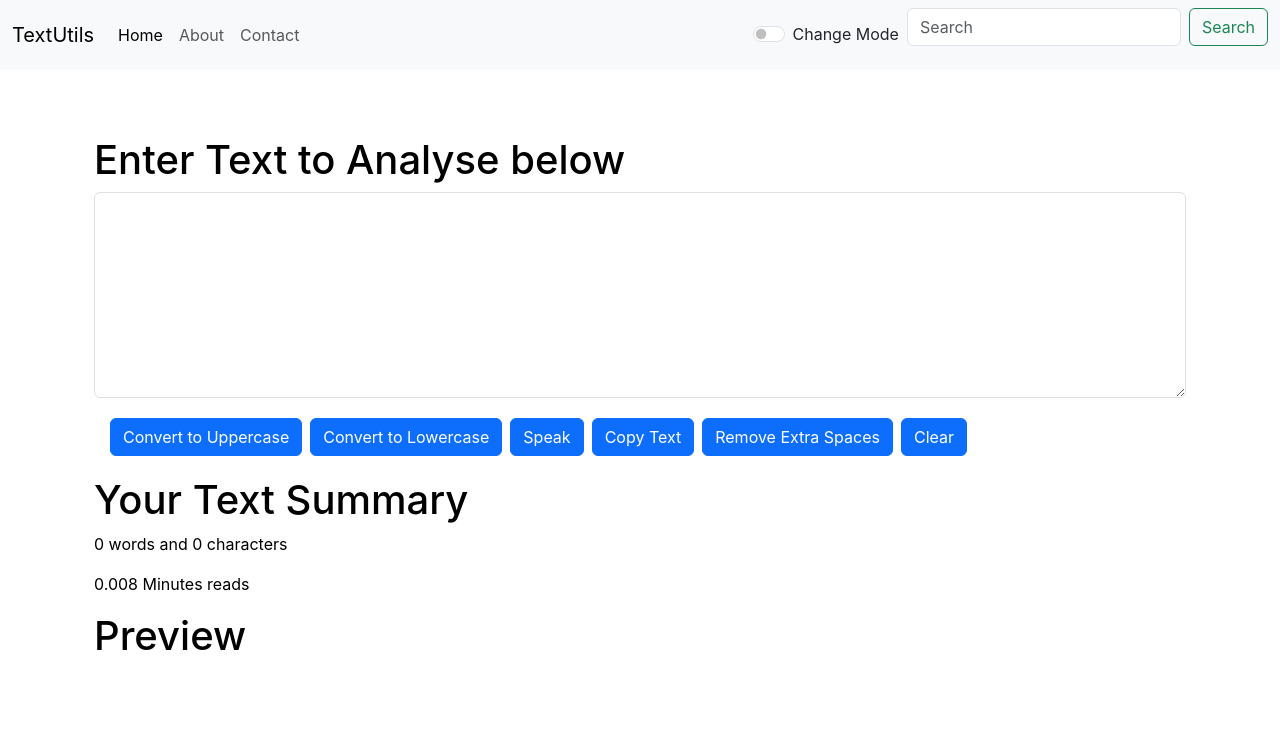
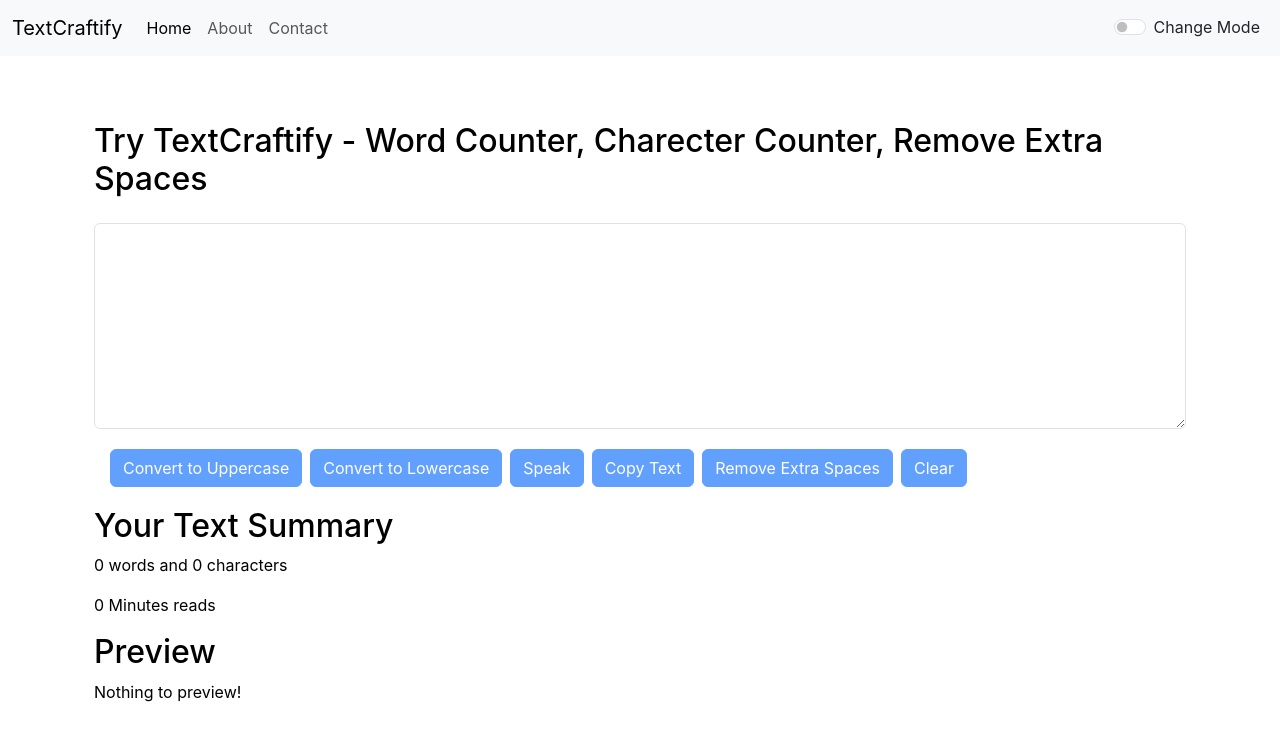
Before and after one commit to BKSANO/TextCraftify, a React (Create React App) app: page / in a window 1280 px wide. Shown: the top 740 px of the page. Built offline with nearby package versions, Linux system fonts and the light colour scheme.

Commit message:
bug fixes

```diff
--- a/package.json
+++ b/package.json
@@ -1,5 +1,5 @@
 {
-  "name": "text-utils",
+  "name": "TextCraftify",
   "version": "0.1.0",
   "private": true,
   "dependencies": {
--- a/public/index.html
+++ b/public/index.html
@@ -7,7 +7,7 @@
     <meta name="theme-color" content="#000000" />
     <meta
       name="description"
-      content="TextUtils is the text based utility web to manuplate you text"
+      content='"TextCraftify" - Your Ultimate Text Utility React App'
     />
     <link rel="apple-touch-icon" href="%PUBLIC_URL%/logo192.png" />
     <link rel="manifest" href="%PUBLIC_URL%/manifest.json" />
@@ -29,7 +29,7 @@
     <meta name="msapplication-TileImage" content="/ms-icon-144x144.png">
     <meta name="theme-color" content="#ffffff">
     <link href="https://cdn.jsdelivr.net/npm/bootstrap@5.3.1/dist/css/bootstrap.min.css" rel="stylesheet" integrity="sha384-4bw+/aepP/YC94hEpVNVgiZdgIC5+VKNBQNGCHeKRQN+PtmoHDEXuppvnDJzQIu9" crossorigin="anonymous">
-    <title>TextUtils-Home</title>
+    <title>TextCraftify - Word Counter | Charecter Counter | Remove Extra Spaces</title>
   </head>
   <body>
     <noscript>You need to enable JavaScript to run this app.</noscript>
--- a/src/App.js
+++ b/src/App.js
@@ -38,7 +38,7 @@ function App() {
     <>
       <BrowserRouter>
         <Navbar
-          title="TextUtils"
+          title={'TextCraftify'}
           home={"Home"}
           about={"About"}
           contact={"Contact"}
@@ -52,7 +52,7 @@ function App() {
               exact path="/"
               element={
                 <TextForm
-                  heading={"Enter Text to Analyse below"}
+                  heading={"Try TextCraftify - Word Counter, Charecter Counter, Remove Extra Spaces"}
                   mode={mode}
                   showAlert={showAlertCalled}
                 />
--- a/src/components/About.js
+++ b/src/components/About.js
@@ -14,7 +14,7 @@ export default function About(props) {
 
   return (
     <div className="container" style={myStyle}>
-      <h1 className="my-3">About US</h1>
+      <h2 className="mb-4">About US</h2>
       <div className="accordion" id="accordionPanelsStayOpenExample">
         <div className="accordion-item" style={myStyle}>
           <h2 className="accordion-header">
@@ -52,6 +52,8 @@ export default function About(props) {
               style={myStyle}
             >
               <strong>Features</strong>
+
+
             </button>
           </h2>
           <div
--- a/src/components/Navbar.js
+++ b/src/components/Navbar.js
@@ -4,7 +4,7 @@ import { Link } from "react-router-dom";
 
 export default function Navbar(props) {
   return (
-    <nav className={`navbar navbar-expand-lg navbar-${props.mode} bg-${props.mode}`}>
+    <nav className={`navbar navbar-expand-lg navbar-${props.mode} bg-${props.mode}`} >
       <div className="container-fluid">
         <Link className="navbar-brand" to="/">
           {props.title}
@@ -43,18 +43,6 @@ export default function Navbar(props) {
                 <input className="form-check-input" type="checkbox" onClick={props.toggleMode} role="switch" id="flexSwitchCheckDefault"/>
                 <label className="form-check-label" htmlFor="flexSwitchCheckDefault">Change Mode</label>
           </div>
-
-          <form className="d-flex" role="search">
-            <input
-              className="form-control me-2"
-              type="search"
-              placeholder="Search"
-              aria-label="Search"
-            />
-            <button className="btn btn-outline-success" type="submit">
-              Search
-            </button>
-          </form>
         </div>
       </div>
     </nav>
--- a/src/components/TextForm.js
+++ b/src/components/TextForm.js
@@ -45,7 +45,7 @@ export default function TextForm(props) {
   return (
     <div style={{color : props.mode==='dark'?'white':'black'}}>
       <div className="container">
-        <h1>{props.heading}</h1>
+        <h2 className="mb-4">{props.heading}</h2>
         <div>
           <textarea
             className="form-control"
@@ -56,23 +56,23 @@ export default function TextForm(props) {
             style={{backgroundColor : props.mode==='dark'?'#333333':'white', color : props.mode==='dark'?'white':'black'}}
           />
          <div className="container my-3">
-         <button className="btn btn-primary mx-1" onClick={handleUpClick}>
+         <button disabled={text.length===0} className="btn btn-primary mx-1" onClick={handleUpClick}>
             Convert to Uppercase
           </button>
-          <button className="btn btn-primary mx-1 my-1" onClick={handleLowClick}>Convert to Lowercase</button>
-          <button className="btn btn-primary mx-1 my-1" onClick={handleSpeakClick}>Speak</button>
-          <button className="btn btn-primary mx-1 my-1" onClick={handleCopyClick}>Copy Text</button>
-          <button className="btn btn-primary mx-1 my-1" onClick={handleExtraSpaces}>Remove Extra Spaces</button>
-          <button className="btn btn-primary mx-1 my-1" onClick={handleClearText}>Clear</button>
+          <button disabled={text.length===0} className="btn btn-primary mx-1 my-1" onClick={handleLowClick}>Convert to Lowercase</button>
+          <button disabled={text.length===0} className="btn btn-primary mx-1 my-1" onClick={handleSpeakClick}>Speak</button>
+          <button disabled={text.length===0} className="btn btn-primary mx-1 my-1" onClick={handleCopyClick}>Copy Text</button>
+          <button disabled={text.length===0} className="btn btn-primary mx-1 my-1" onClick={handleExtraSpaces}>Remove Extra Spaces</button>
+          <button disabled={text.length===0} className="btn btn-primary mx-1 my-1" onClick={handleClearText}>Clear</button>
          </div>
         </div>
       </div>
       <div className="container my-3">
-        <h1>Your Text Summary</h1>
-        <p>{text.split(" ").filter((element)=>{return element.length!==0}).length} words and {text.length} characters</p>
-        <p>{.008 * text.split(" ").length} Minutes reads</p>
-        <h1>Preview</h1>
-        <p>{text}</p>
+        <h2>Your Text Summary</h2>
+        <p>{text.split(/\s/).filter((element)=>{return element.length!==0}).length} words and {text.length} characters</p>
+        <p>{text.split(" ").filter((element)=>{return element.length!==0}).length * .008} Minutes reads</p>
+        <h2>Preview</h2>
+        <p>{text.length>0?text:"Nothing to preview!"}</p>
       </div>
     </div>
   );
--- a/src/index.css
+++ b/src/index.css
@@ -11,3 +11,7 @@ code {
   font-family: source-code-pro, Menlo, Monaco, Consolas, 'Courier New',
     monospace;
 }
+
+.accordion-button::after {
+  filter: invert(1);
+}
```
